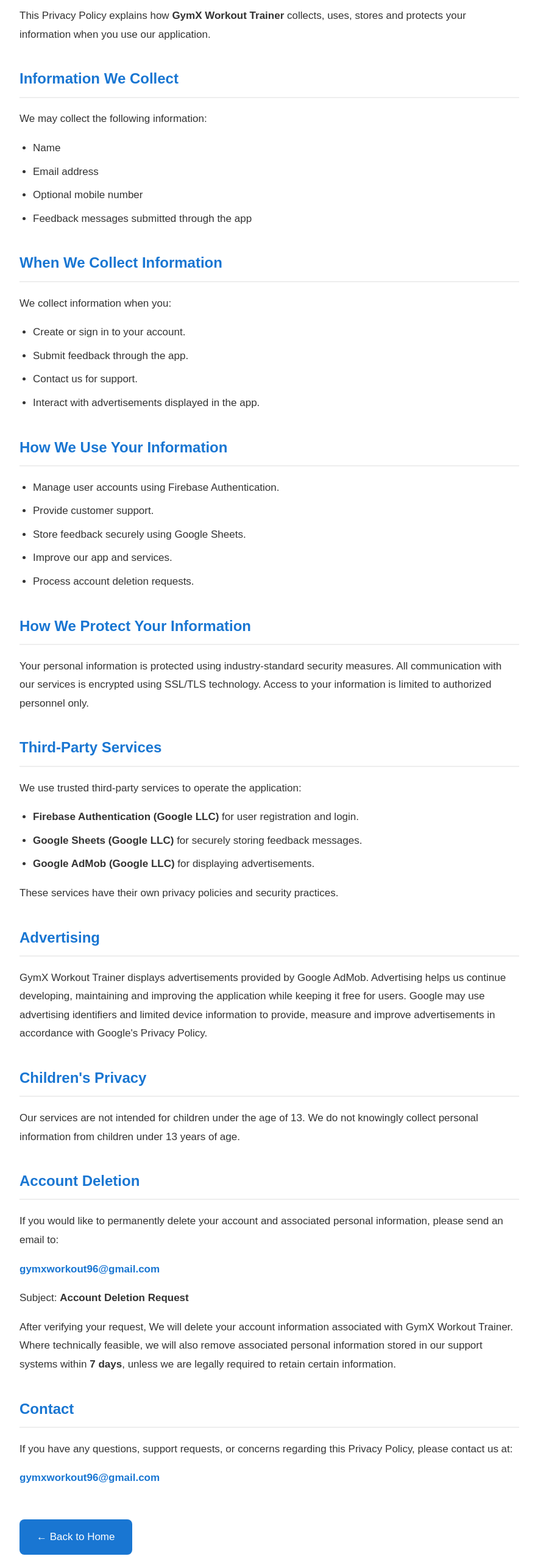
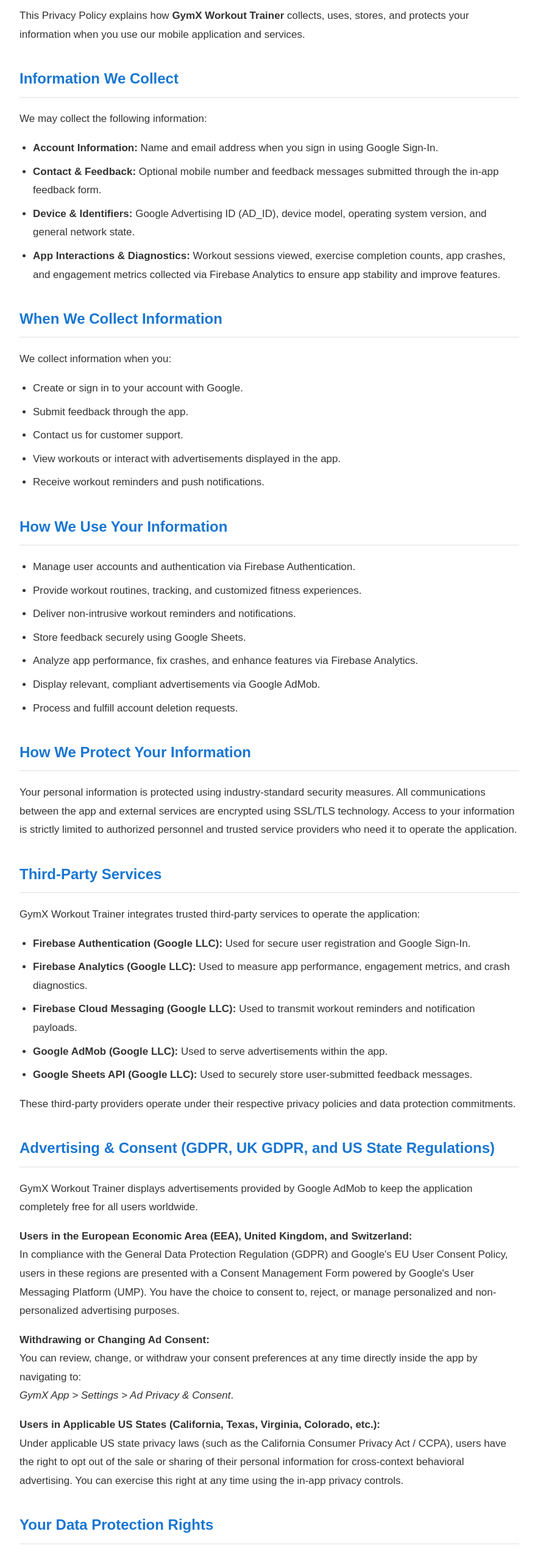
Before and after one commit to gymxworkout/gymxworkout.github.io, a plain HTML site: page privacy-policy.html in a window 1280 px wide. Shown: the part 240-2797 px from the top of the page at 61% size, without its empty margins (198-1076 px from the left). Drawn offline with Linux system fonts and the light colour scheme.

Commit message:
Update privacy-policy.html

```diff
--- a/privacy-policy.html
+++ b/privacy-policy.html
@@ -95,7 +95,6 @@
         }
 
         @media(max-width:700px) {
-
             .container {
                 padding: 25px;
             }
@@ -108,10 +107,8 @@
             li {
                 font-size: 16px;
             }
-
         }
     </style>
-
 </head>
 
 <body>
@@ -121,11 +118,11 @@
     <h1>Privacy Policy</h1>
 
     <div class="subtitle">
-        GymX Workout Trainer
+        GymX Workout Trainer • Last Updated: November 2026
     </div>
 
     <p>
-        This Privacy Policy explains how <strong>GymX Workout Trainer </strong> collects, uses, stores and protects your information when you use our application.
+        This Privacy Policy explains how <strong>GymX Workout Trainer</strong> collects, uses, stores, and protects your information when you use our mobile application and services.
     </p>
 
     <h2>Information We Collect</h2>
@@ -133,68 +130,115 @@
     <p>We may collect the following information:</p>
 
     <ul>
-        <li>Name</li>
-        <li>Email address</li>
-        <li>Optional mobile number</li>
-        <li>Feedback messages submitted through the app</li>
+        <li><strong>Account Information:</strong> Name and email address when you sign in using Google Sign-In.</li>
+        <li><strong>Contact & Feedback:</strong> Optional mobile number and feedback messages submitted through the in-app feedback form.</li>
+        <li><strong>Device & Identifiers:</strong> Google Advertising ID (AD_ID), device model, operating system version, and general network state.</li>
+        <li><strong>App Interactions & Diagnostics:</strong> Workout sessions viewed, exercise completion counts, app crashes, and engagement metrics collected via Firebase Analytics to ensure app stability and improve features.</li>
     </ul>
 
     <h2>When We Collect Information</h2>
 
-    <p> We collect information when you: </p>
+    <p>We collect information when you:</p>
     <ul>
-        <li>Create or sign in to your account.</li>
+        <li>Create or sign in to your account with Google.</li>
         <li>Submit feedback through the app.</li>
-        <li>Contact us for support.</li>
-        <li>Interact with advertisements displayed in the app.</li>
+        <li>Contact us for customer support.</li>
+        <li>View workouts or interact with advertisements displayed in the app.</li>
+        <li>Receive workout reminders and push notifications.</li>
     </ul>
 
     <h2>How We Use Your Information</h2>
 
     <ul>
-        <li>Manage user accounts using Firebase Authentication.</li>
-        <li>Provide customer support.</li>
+        <li>Manage user accounts and authentication via Firebase Authentication.</li>
+        <li>Provide workout routines, tracking, and customized fitness experiences.</li>
+        <li>Deliver non-intrusive workout reminders and notifications.</li>
         <li>Store feedback securely using Google Sheets.</li>
-        <li>Improve our app and services.</li>
-        <li>Process account deletion requests.</li>
+        <li>Analyze app performance, fix crashes, and enhance features via Firebase Analytics.</li>
+        <li>Display relevant, compliant advertisements via Google AdMob.</li>
+        <li>Process and fulfill account deletion requests.</li>
     </ul>
 
     <h2>How We Protect Your Information</h2>
 
     <p>
-        Your personal information is protected using industry-standard security measures. All communication with our services is encrypted using SSL/TLS technology. Access to your information is limited to authorized personnel only.
+        Your personal information is protected using industry-standard security measures. All communications between the app and external services are encrypted using SSL/TLS technology. Access to your information is strictly limited to authorized personnel and trusted service providers who need it to operate the application.
     </p>
 
     <h2>Third-Party Services</h2>
 
-    <p>We use trusted third-party services to operate the application:</p>
+    <p>GymX Workout Trainer integrates trusted third-party services to operate the application:</p>
 
     <ul>
-        <li><strong>Firebase Authentication (Google LLC)</strong> for user registration and login.</li>
-        <li><strong>Google Sheets (Google LLC)</strong> for securely storing feedback messages.</li>
-        <li><strong>Google AdMob (Google LLC)</strong> for displaying advertisements.</li>
+        <li><strong>Firebase Authentication (Google LLC):</strong> Used for secure user registration and Google Sign-In.</li>
+        <li><strong>Firebase Analytics (Google LLC):</strong> Used to measure app performance, engagement metrics, and crash diagnostics.</li>
+        <li><strong>Firebase Cloud Messaging (Google LLC):</strong> Used to transmit workout reminders and notification payloads.</li>
+        <li><strong>Google AdMob (Google LLC):</strong> Used to serve advertisements within the app.</li>
+        <li><strong>Google Sheets API (Google LLC):</strong> Used to securely store user-submitted feedback messages.</li>
     </ul>
 
     <p>
-        These services have their own privacy policies and security practices.
+        These third-party providers operate under their respective privacy policies and data protection commitments.
     </p>
 
-    <h2>Advertising</h2>
+    <h2>Advertising & Consent (GDPR, UK GDPR, and US State Regulations)</h2>
 
     <p>
-        GymX Workout Trainer displays advertisements provided by Google AdMob. Advertising helps us continue developing, maintaining and improving the application while keeping it free for users. Google may use advertising identifiers and limited device information to provide, measure and improve advertisements in accordance with Google's Privacy Policy.
+        GymX Workout Trainer displays advertisements provided by Google AdMob to keep the application completely free for all users worldwide.
     </p>
+
+    <p>
+        <strong>Users in the European Economic Area (EEA), United Kingdom, and Switzerland:</strong><br>
+        In compliance with the General Data Protection Regulation (GDPR) and Google's EU User Consent Policy, users in these regions are presented with a Consent Management Form powered by Google's User Messaging Platform (UMP). You have the choice to consent to, reject, or manage personalized and non-personalized advertising purposes.
+    </p>
+
+    <p>
+        <strong>Withdrawing or Changing Ad Consent:</strong><br>
+        You can review, change, or withdraw your consent preferences at any time directly inside the app by navigating to:
+        <br>
+        <em>GymX App &gt; Settings &gt; Ad Privacy &amp; Consent</em>.
+    </p>
+
+    <p>
+        <strong>Users in Applicable US States (California, Texas, Virginia, Colorado, etc.):</strong><br>
+        Under applicable US state privacy laws (such as the California Consumer Privacy Act / CCPA), users have the right to opt out of the sale or sharing of their personal information for cross-context behavioral advertising. You can exercise this right at any time using the in-app privacy controls.
+    </p>
+
+    <h2>Your Data Protection Rights</h2>
+
+    <p>
+        Depending on your location, you have the right to:
+    </p>
+    <ul>
+        <li>Access, review, or request a copy of the personal data we hold about you.</li>
+        <li>Request correction of any inaccurate or incomplete personal data.</li>
+        <li>Request permanent erasure (deletion) of your personal data.</li>
+        <li>Withdraw any consent previously granted without affecting the lawfulness of processing based on consent prior to withdrawal.</li>
+    </ul>
 
     <h2>Children's Privacy</h2>
 
     <p>
-        Our services are not intended for children under the age of 13. We do not knowingly collect personal information from children under 13 years of age.
+        Our services are not intended for children under the age of 13. We do not knowingly collect personal information from children under 13 years of age. If we become aware that personal information from a child under 13 has been collected, we will take immediate steps to delete such data.
     </p>
 
-    <h2>Account Deletion</h2>
+    <h2>Account & Data Deletion</h2>
 
     <p>
-        If you would like to permanently delete your account and associated personal information, please send an email to:
+        In compliance with Google Play's Account Deletion Policy, GymX Workout Trainer provides two ways to permanently delete your account and associated data:
+    </p>
+
+    <p><strong>1. In-App Account Deletion (Instant):</strong></p>
+    <ul>
+        <li>Open the GymX application.</li>
+        <li>Navigate to the <strong>Profile</strong> tab.</li>
+        <li>Tap <strong>Delete Account</strong> at the bottom of the screen.</li>
+        <li>Confirm the deletion prompt. Your Firebase account credentials and local profile preferences will be permanently and immediately removed.</li>
+    </ul>
+
+    <p><strong>2. Web / Email Deletion Request:</strong></p>
+    <p>
+        If you have uninstalled the app or prefer to request deletion remotely, please send an email from your registered Google account email address to:
     </p>
 
     <p class="email">
@@ -207,13 +251,14 @@
     </p>
 
     <p>
-        After verifying your request, We will delete your account information associated with GymX Workout Trainer. Where technically feasible, we will also remove associated personal information stored in our support systems within <strong>7 days</strong>, unless we are legally required to retain certain information.
+        <strong>Data Retention &amp; Deletion Scope:</strong><br>
+        Upon receiving your request, we will permanently delete your authentication record, name, email, profile image link, and associated feedback records from our systems within <strong>7 business days</strong>, unless we are legally required to retain specific transaction records.
     </p>
 
-    <h2>Contact</h2>
+    <h2>Contact Us</h2>
 
     <p>
-        If you have any questions, support requests, or concerns regarding this Privacy Policy, please contact us at:
+        If you have any questions, concerns, or requests regarding this Privacy Policy or your data, please contact us at:
     </p>
 
     <p class="email">
@@ -223,7 +268,7 @@
     <a href="index.html" class="button">← Back to Home</a>
 
     <div class="footer">
-        © GymX Workout Trainer All Rights Reserved.
+        © GymX Workout Trainer. All Rights Reserved.
     </div>
 
 </div>
```
